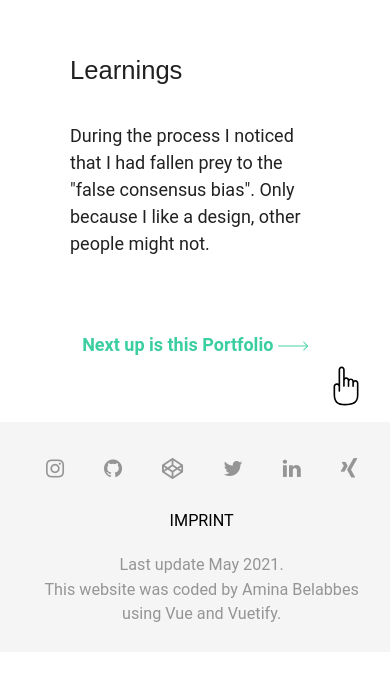
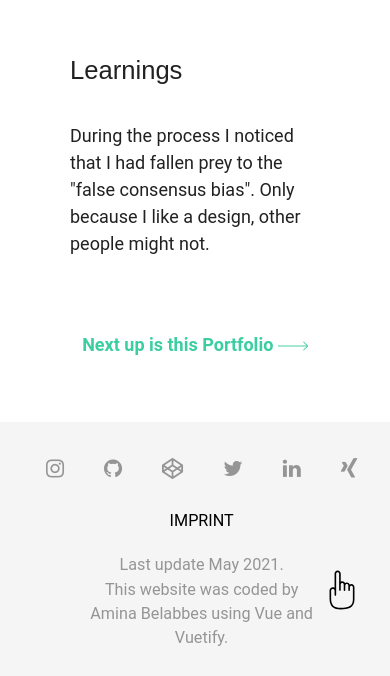
Before and after one commit to Programina/2021-portfolio, a Vue app: page /habit-stacks in a window 390 px wide. Shown: the part 2704-3380 px from the top of the page. Before the commit the page ends 3356 px from the top, so only its background shows below. Built offline with nearby package versions, Linux system fonts and the light colour scheme; a web font is replaced by a local one.

Commit message:
updated back to top icon

```diff
--- a/src/App.vue
+++ b/src/App.vue
@@ -78,7 +78,7 @@ TODO: add currentRoute in store to make header only displays when in HOME, chang
       <router-link to="/imprint" class="d-flex align-center justify-center">
         Imprint
       </router-link>
-      <div class="ma-5 text-center">Last update May 2021. <br/> This website was coded by Amina Belabbes using Vue and Vuetify.</div>
+      <div class="ma-5 text-center" :class="[isMobile ? 'narrow-footer-text' : undefined]">Last update May 2021. <br/> This website was coded by Amina Belabbes using Vue and Vuetify.</div>
 
       <div :class="['back-to-top', [isScrolled ? 'on-scroll' : undefined]]" @click="scrollToTop">
         <span class="back-to-top__icon"></span>
@@ -366,6 +366,10 @@ body {
       }
     }
   }
+
+  .narrow-footer-text {
+    max-width: 240px;
+  }
 }
 
 .enumeration {
@@ -378,8 +382,8 @@ body {
   opacity: 1;
   visibility: visible;
   position: absolute;
-  bottom: 230px;
-  right: 2%;
+  bottom: 50px;
+  right: 3%;
   cursor: pointer;
   z-index: 5;
   transition: all 0.3s;
--- a/src/views/showroom/DateSaver.vue
+++ b/src/views/showroom/DateSaver.vue
@@ -97,6 +97,24 @@
 
       </v-col>
     </v-row>
+
+    <p class="mb-8" >
+
+            <p class="text-center mb-16">
+              <router-link to="/other" class="my-8 green-link" style="font-weight: bolder" > Check out what else I do in 'Other'
+              <span class="inline-arrow">
+               <svg  height="30px" fill="#3bcea0" version="1.1" id="Layer_1" xmlns="http://www.w3.org/2000/svg" xmlns:xlink="http://www.w3.org/1999/xlink" x="0px" y="0px"
+                  viewBox="0 0 512 512" style="enable-background:new 0 0 512 512;" xml:space="preserve">
+                <g id="XMLID_1_">
+                  <polyline id="XMLID_3_" points="0,263.9 506.5,263.9 506.5,248.1 0,248.1 	"/>
+                  <polygon id="XMLID_4_" points="439.5,334 512,261.5 512,250.5 439.5,178 428.5,189 494.7,256 428.5,323 	"/>
+                </g>
+                </svg>
+
+              </span>
+              </router-link>
+            </p>
+    </p>
   </v-container>
 </template>
 
```
